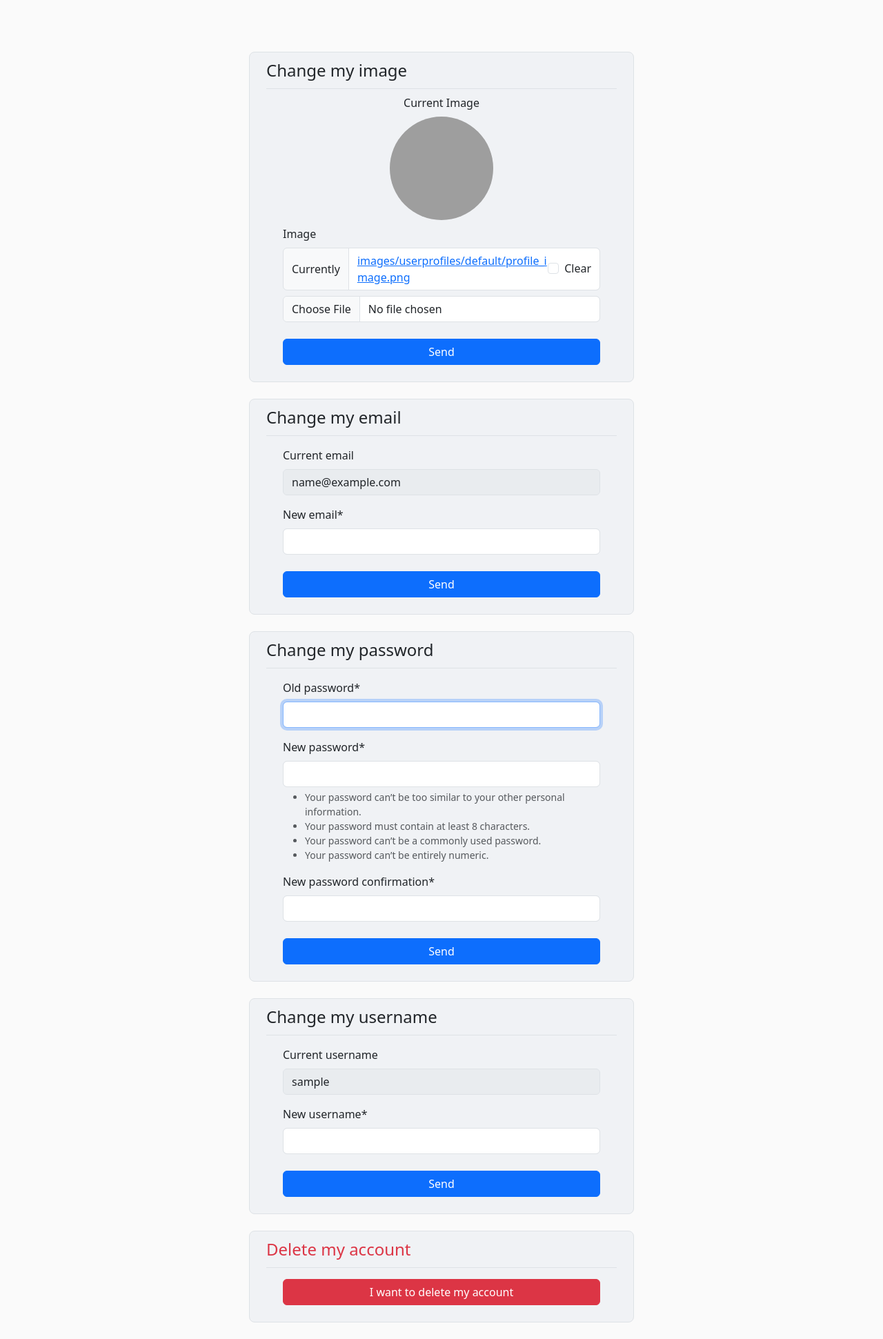
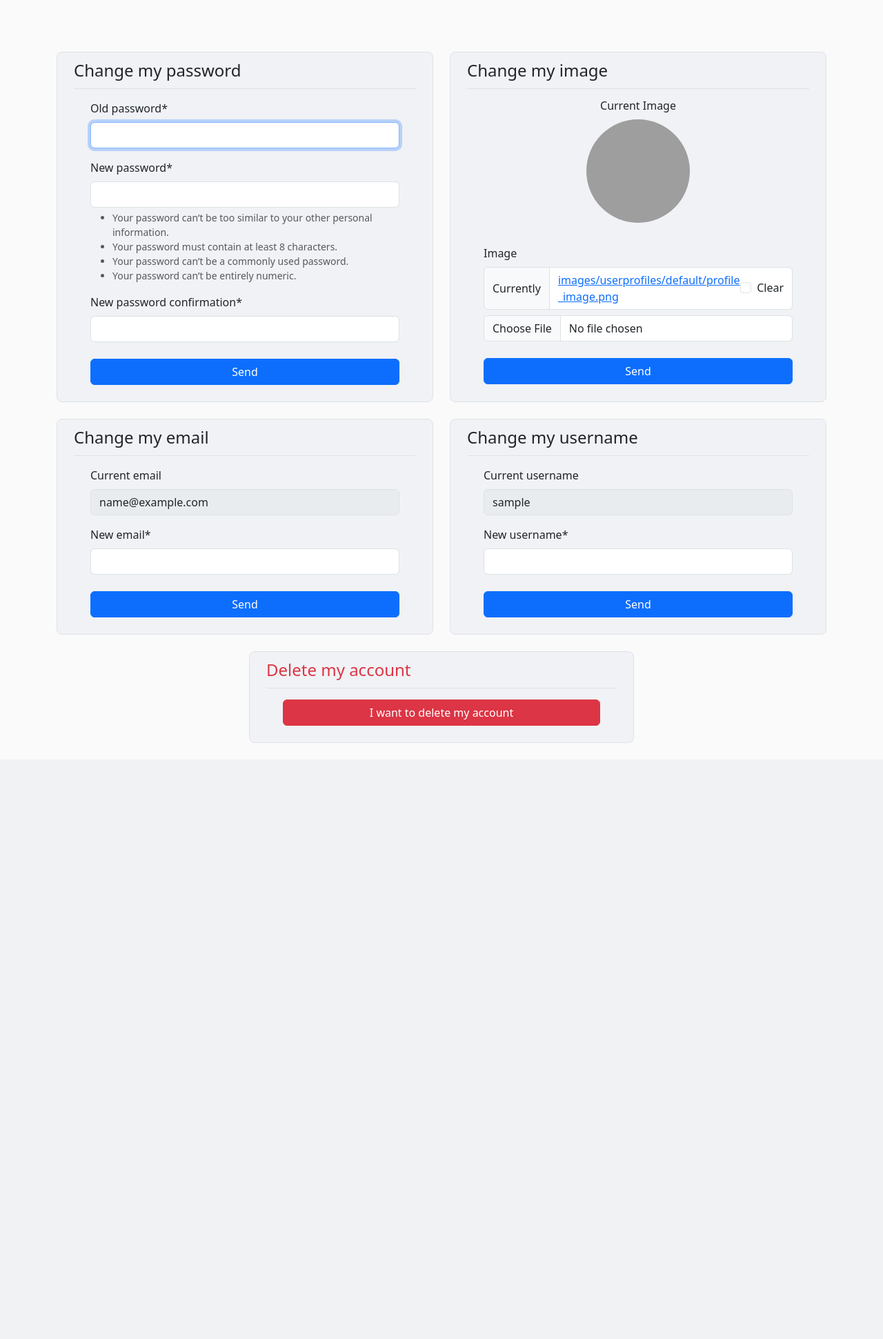
Before and after one commit to johntsinger/da-python-p9, a Django app: page /authentication/usermodifications/ in a window 1280 px wide. Shown: the part 65-2006 px from the top of the page at 69% size. After the commit the page ends 1142 px from the top, so only its background shows below. Run offline with Django 4.2, Linux system fonts and the light colour scheme; the visitor is signed in with stand-in values (Sample User, id 1); some libraries are stand-ins or nearby versions; grey boxes are pictures that could not be loaded.

Commit message:
change display of parameters for large screen

```diff
--- a/litrevu/authentication/templates/authentication/parameters.html
+++ b/litrevu/authentication/templates/authentication/parameters.html
@@ -3,13 +3,26 @@
 {% load crispy_forms_tags %}
 
 {% block content %}
-    <div class="vstack gap-4 mb-4 mx-auto col-md-8 col-lg-6">
-        <div class="px-4 rounded-3 border" style="background-color: #f0f2f5;">
+    <div class="gap-4 px-0 container-lg d-flex flex-column justify-content-lg-around">
+        <div class="gap-4 d-flex flex-column flex-lg-row">
+            <div class="order-last order-lg-first container-lg px-4 rounded-3 border" style="background-color: #f0f2f5;">
+                <legend class="border-bottom py-2">
+                    Change my password
+                </legend>
+                <form method="post" class="mx-0 mx-md-4 pt-2">
+                    {% csrf_token %}
+                    {{ password_form|crispy }}
+                    <div class="my-4 d-flex flex-column">
+                        <button class="btn btn-primary" type="submit">Send</button>
+                    </div>
+                </form>
+            </div>
+            <div class="order-first order-lg-last container-lg px-4 rounded-3 border" style="background-color: #f0f2f5;">
                 <legend class="border-bottom py-2">
                     Change my image
                 </legend>
                 {% include 'includes/image_preview.html' with object=user.userprofile %}
-            <form method="post" class="mx-2 mx-md-4 pt-2" enctype="multipart/form-data">
+                <form method="post" class="mx-2 mt-3 mx-md-4 pt-3" enctype="multipart/form-data">
                     {% csrf_token %}
                     {{ image_form.media }}
                     {{ image_form|crispy }}
@@ -18,7 +31,9 @@
                     </div>
                 </form>
             </div>
-        <div class="px-4 rounded-3 border" style="background-color: #f0f2f5;">
+        </div>
+        <div class="gap-4 d-flex flex-column flex-lg-row">
+            <div class="container-lg px-4 rounded-3 border" style="background-color: #f0f2f5;">
                 <legend class="border-bottom py-2">
                     Change my email
                 </legend>
@@ -30,19 +45,7 @@
                     </div>
                 </form>
             </div>
-        <div class="px-4 rounded-3 border" style="background-color: #f0f2f5;">
-            <legend class="border-bottom py-2">
-                Change my password
-            </legend>
-            <form method="post" class="mx-0 mx-md-4 pt-2">
-                {% csrf_token %}
-                {{ password_form|crispy }}
-                <div class="my-4 d-flex flex-column">
-                    <button class="btn btn-primary" type="submit">Send</button>
-                </div>
-            </form>
-        </div>
-        <div class="px-4 rounded-3 border" style="background-color: #f0f2f5;">
+            <div class="container-lg px-4 rounded-3 border" style="background-color: #f0f2f5;">
                 <legend class="border-bottom py-2">
                     Change my username
                 </legend>
@@ -54,7 +57,8 @@
                     </div>
                 </form>
             </div>
-        <div class="px-4 rounded-3 border" style="background-color: #f0f2f5;">
+        </div>
+        <div class="container-lg col-lg-6 px-4 rounded-3 border mb-4" style="background-color: #f0f2f5;">
             <legend class="border-bottom py-2 text-danger">Delete my account</legend>
             <!-- Modal -->
             <div class="mx-0 mx-md-4 pt-2 d-flex flex-column">
--- a/litrevu/templates/includes/image_preview.html
+++ b/litrevu/templates/includes/image_preview.html
@@ -1,4 +1,4 @@
-<div class="d-flex flex-column align-items-center flex-md-row justify-content-md-around">
+<div class="d-flex flex-column align-items-center flex-md-row justify-content-md-around pt-1">
     {% if object.image %}
     <div class="d-flex flex-column align-items-center gap-2 rounded mb-4 mb-md-0">
             <label>Current Image</label>
```
Lines whose indentation alone changed are shown as unchanged.
